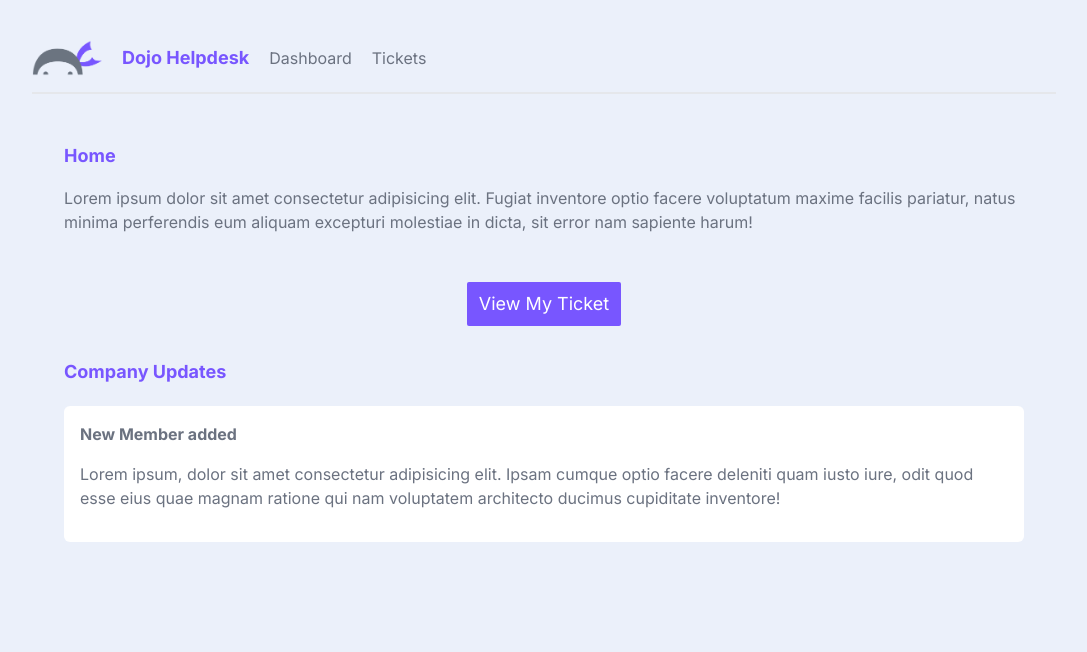
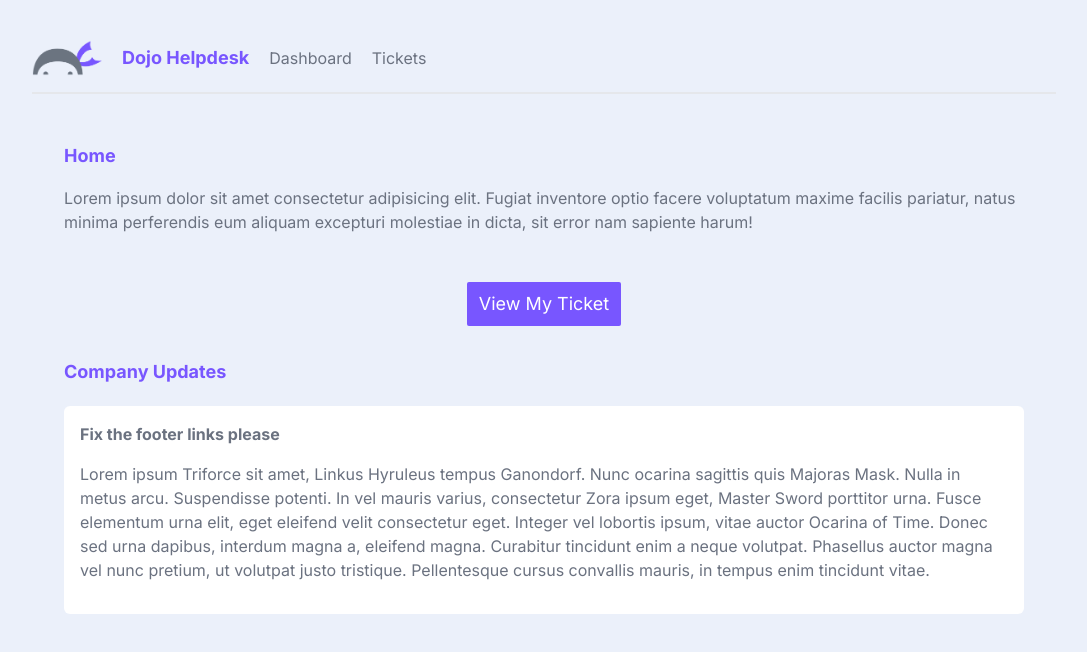
Before and after one commit to fahadtahir02/ticketninja, a Next.js app: page / in a window 1280 px wide. Shown: the top 652 px of the page, without its empty margins (96-1183 px from the left). Built offline with nearby package versions, Linux system fonts and the light colour scheme.

Commit message:
added dummy data and setup json-server

```diff
--- /dev/null
+++ b/data/db.json
@@ -0,0 +1,25 @@
+{
+  "tickets": [
+    {
+      "id": "1",
+      "title": "Fix the footer links please",
+      "body": "Lorem ipsum Triforce sit amet, Linkus Hyruleus tempus Ganondorf. Nunc ocarina sagittis quis Majoras Mask. Nulla in metus arcu. Suspendisse potenti. In vel mauris varius, consectetur Zora ipsum eget, Master Sword porttitor urna. Fusce elementum urna elit, eget eleifend velit consectetur eget. Integer vel lobortis ipsum, vitae auctor Ocarina of Time. Donec sed urna dapibus, interdum magna a, eleifend magna. Curabitur tincidunt enim a neque volutpat. Phasellus auctor magna vel nunc pretium, ut volutpat justo tristique. Pellentesque cursus convallis mauris, in tempus enim tincidunt vitae.",
+      "priority": "low",
+      "user_email": "mario@netninja.dev"
+    },
+    {
+      "id": "2",
+      "title": "Add in a new stylesheet",
+      "body": "Lorem ipsum Triforce sit amet, Linkus Hyruleus tempus Ganondorf. Nunc ocarina sagittis quis Majoras Mask. Nulla in metus arcu. Suspendisse potenti. In vel mauris varius, consectetur Zora ipsum eget, Master Sword porttitor urna. Fusce elementum urna elit, eget eleifend velit consectetur eget. Integer vel lobortis ipsum, vitae auctor Ocarina of Time. Donec sed urna dapibus, interdum magna a, eleifend magna. Curabitur tincidunt enim a neque volutpat. Phasellus auctor magna vel nunc pretium, ut volutpat justo tristique. Pellentesque cursus convallis mauris, in tempus enim tincidunt vitae.",
+      "priority": "medium",
+      "user_email": "mario@netninja.dev"
+    },
+    {
+      "id": "3",
+      "title": "Fix the footer links",
+      "body": "Lorem ipsum Triforce sit amet, Linkus Hyruleus tempus Ganondorf. Nunc ocarina sagittis quis Majoras Mask. Nulla in metus arcu. Suspendisse potenti. In vel mauris varius, consectetur Zora ipsum eget, Master Sword porttitor urna. Fusce elementum urna elit, eget eleifend velit consectetur eget. Integer vel lobortis ipsum, vitae auctor Ocarina of Time. Donec sed urna dapibus, interdum magna a, eleifend magna. Curabitur tincidunt enim a neque volutpat. Phasellus auctor magna vel nunc pretium, ut volutpat justo tristique. Pellentesque cursus convallis mauris, in tempus enim tincidunt vitae.",
+      "priority": "high",
+      "user_email": "peach@netninja.dev"
+    }
+  ]
+}
--- /dev/null
+++ b/src/app/components/Card.tsx
@@ -0,0 +1,19 @@
+import React from 'react'
+
+
+interface Card{
+   ticketTitle: 'string';
+   ticketDescription: 'string';
+
+}
+
+export default function Card({ticketTitle, ticketDescription}) {
+  return (
+    <div className='bg-white rounded-md p-4'>
+        <div className=''>
+          <p className='mb-4 '><b>{ticketTitle}</b></p>
+          <p className='mb-4'>{ticketDescription}</p>
+        </div>
+    </div>
+  )
+}
--- a/src/app/page.tsx
+++ b/src/app/page.tsx
@@ -1,5 +1,7 @@
 import Image from 'next/image'
 import Link from 'next/link'
+import Card from './components/Card'
+import data from '../../data/db.json'
 
 export default function Home() {
   return (
@@ -17,12 +19,12 @@ export default function Home() {
         <h2>Company Updates</h2>
       </div>
 
-      <div className='bg-white rounded-md p-4'>
-        <div className=''>
-          <p className='mb-4 '><b>New Member added</b></p>
-          <p className='mb-4'>Lorem ipsum, dolor sit amet consectetur adipisicing elit. Ipsam cumque optio facere deleniti quam iusto iure, odit quod esse eius quae magnam ratione qui nam voluptatem architecto ducimus cupiditate inventore!</p>
-        </div>
-      </div>
+
+
+      <Card
+      ticketTitle= {data.tickets[0].title}
+      ticketDescription = {data.tickets[0].body}
+      ></Card>
 
 
 
```
